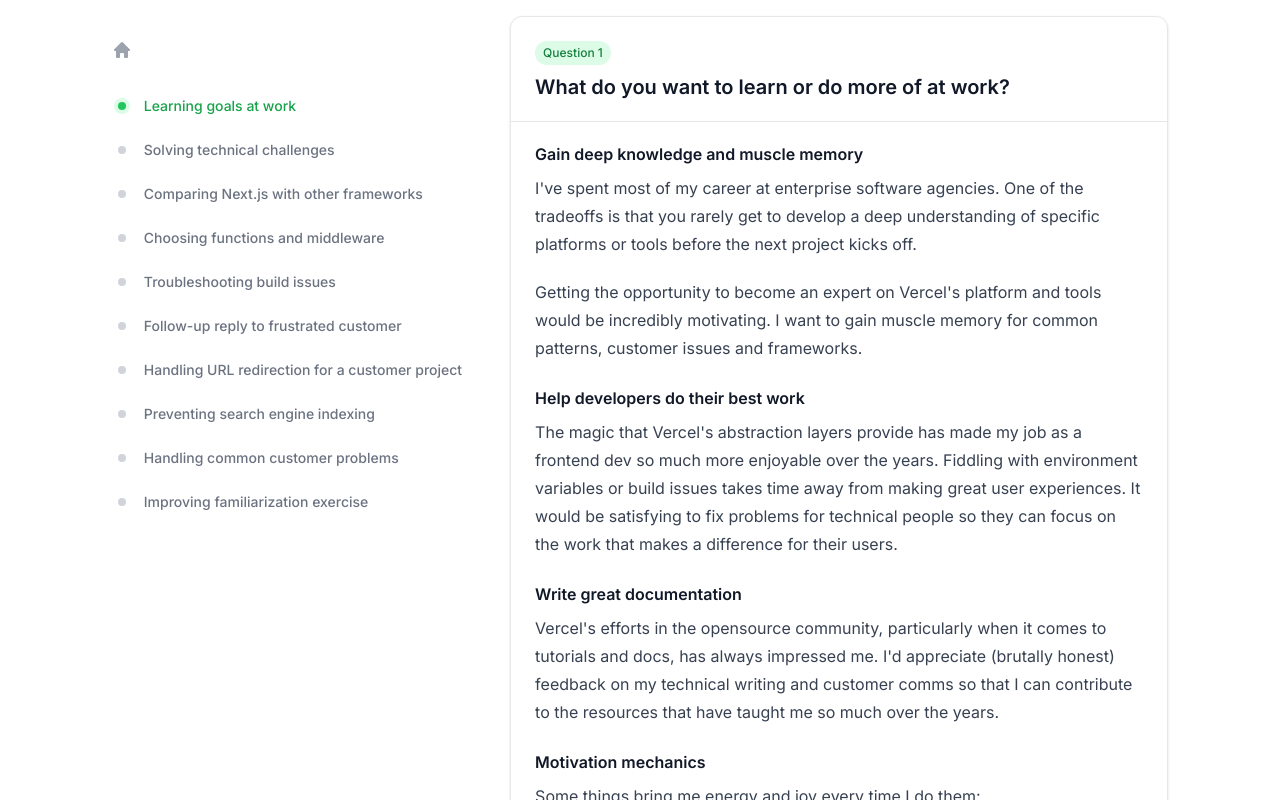
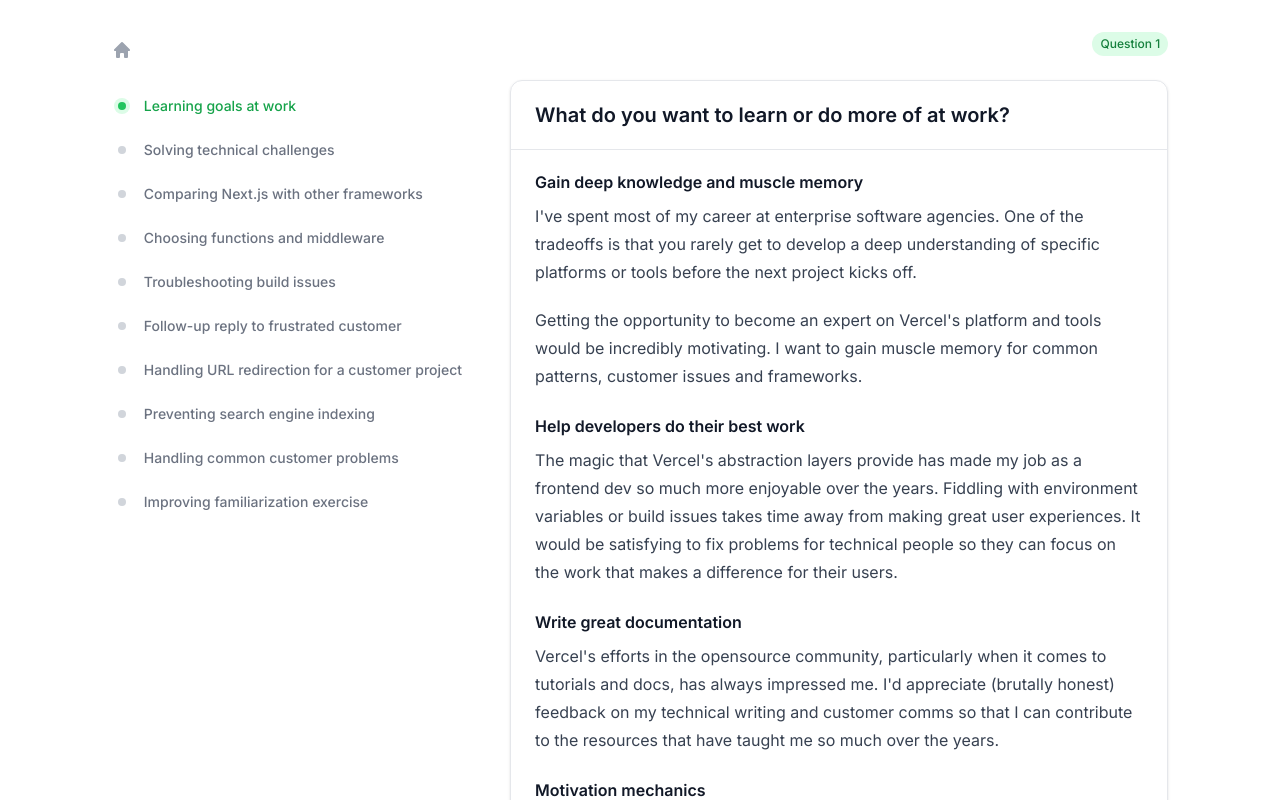
Before and after one commit to aldosch/vercel-aldo, a Next.js app: page /question/1 in a window 1280 px wide. Shown: the top 800 px of the page. Built offline with nearby package versions, Linux system fonts and the light colour scheme.

Commit message:
adjust badge position

```diff
--- a/src/components/QuestionCard.tsx
+++ b/src/components/QuestionCard.tsx
@@ -10,12 +10,14 @@
   const item = questions[props.id - 1];
   return (
     <>
+      <div className="flex justify-end my-4">
+        <span className="items-center justify-end px-2 py-1 mb-2 text-xs font-medium text-green-700 bg-green-100 rounded-full">
+          Question {item?.id}
+        </span>
+      </div>
       <div className="border shadow rounded-xl w-fit">
         <div className="prose prose-code:bg-gray-100 prose-code:rounded prose-code:p-1 prose-code:text-gray-800 prose-code:font-normal prose-blockquote:">
           <div className="px-4 py-5 border-b border-gray-200 sm:px-6">
-            <span className="inline-flex items-center px-2 py-1 mb-2 text-xs font-medium text-green-700 bg-green-100 rounded-full">
-              Question {item?.id}
-            </span>
             <h1 className="mb-0 text-xl font-semibold text-gray-900">
               {item?.question}
             </h1>
```
